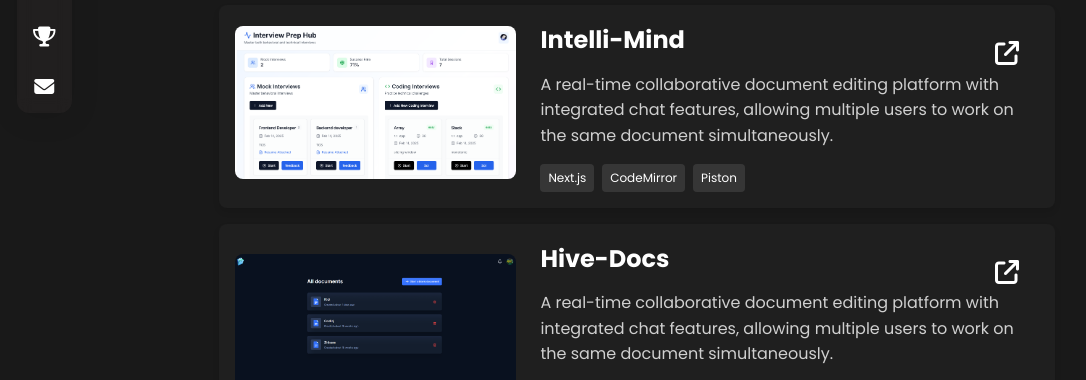
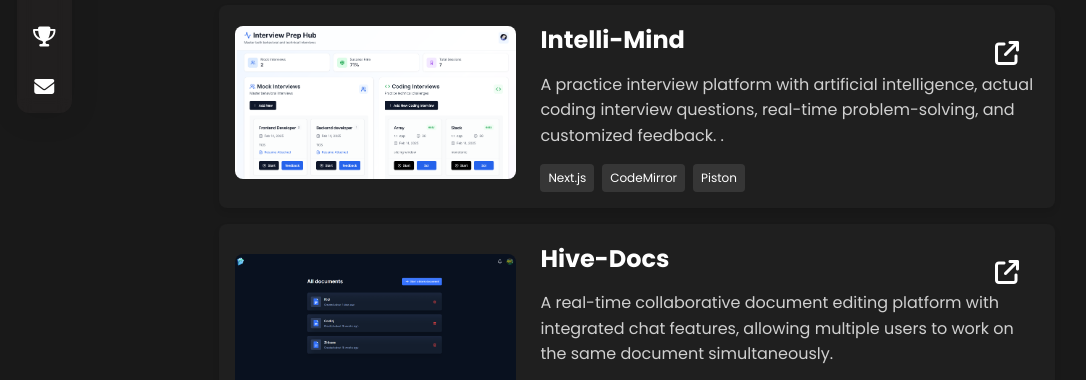
Before and after one commit to Shivam-Prajapati-59/Shivam_res, a plain HTML site: page index.html in a window 1280 px wide. Both pictures are taken after a click on the element 47 px from the left and 350 px from the top of the page. Shown: the part 413-793 px from the top of the page, without its empty margins (3-1089 px from the left). Drawn offline with Linux system fonts and the light colour scheme.

Commit message:
updated test

```diff
--- a/index.html
+++ b/index.html
@@ -105,8 +105,9 @@
                     </div>
                     <div class="project-details">
                         <h3>Intelli-Mind</h3>
-                        <p>A real-time collaborative document editing platform with integrated chat features, allowing
-                            multiple users to work on the same document simultaneously.</p>
+                        <p>A practice interview platform with artificial intelligence, actual coding interview
+                            questions, real-time
+                            problem-solving, and customized feedback. .</p>
                         <div class="tech-used">
                             <span>Next.js</span>
                             <span>CodeMirror</span>
```
